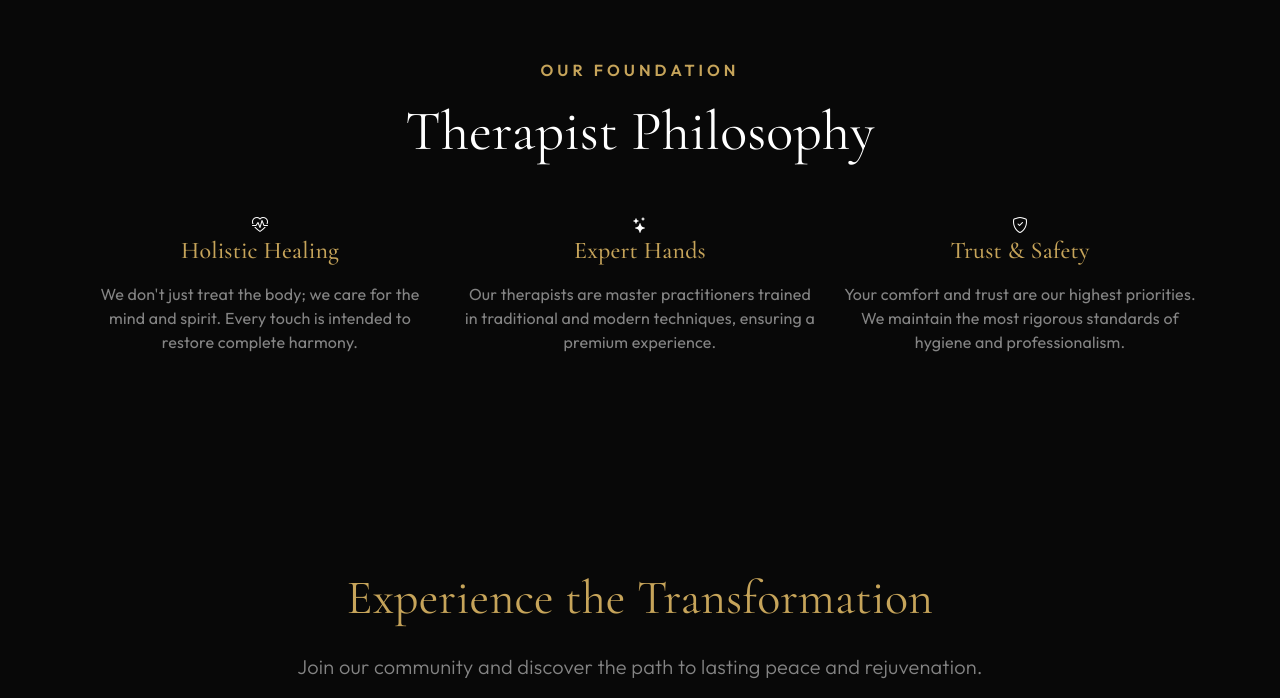
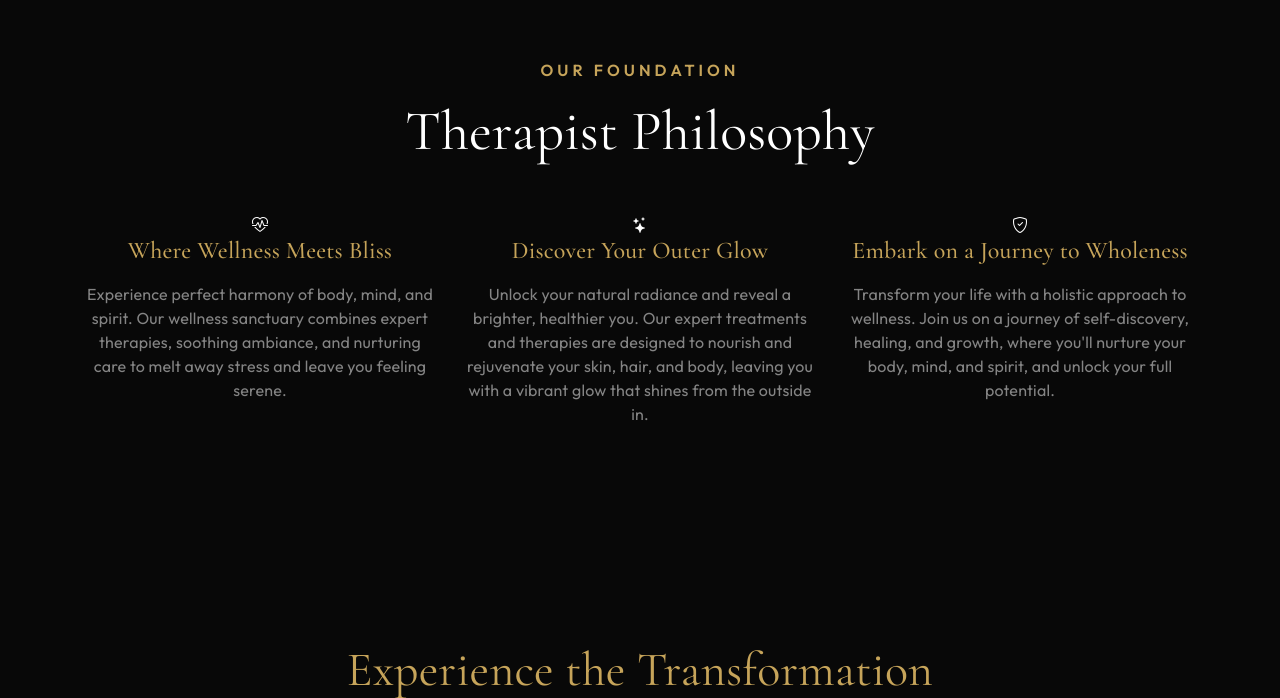
Before and after one commit to jerin-jaison/Sahasrara-Wellness, a Django app: page /about/ in a window 1280 px wide. Shown: the part 902-1600 px from the top of the page. Run offline with Django 5.2, Linux system fonts and the light colour scheme.

Commit message:
Index page and about page update

```diff
--- a/templates/about.html
+++ b/templates/about.html
@@ -105,25 +105,22 @@ color: rgba(255, 255, 255, 0.9);
             <div class="col-md-4" data-aos="fade-up" data-aos-delay="100">
                 <div class="philosophy-card text-center">
                     <div class="trust-badge"><i class="bi bi-heart-pulse"></i></div>
-                    <h3 class="h4 text-gold mb-3">Holistic Healing</h3>
-                    <p class="text-white-50">We don't just treat the body; we care for the mind and spirit. Every touch
-                        is intended to restore complete harmony.</p>
+                    <h3 class="h4 text-gold mb-3">Where Wellness Meets Bliss</h3>
+                    <p class="text-white-50">Experience perfect harmony of body, mind, and spirit. Our wellness sanctuary combines expert therapies, soothing ambiance, and nurturing care to melt away stress and leave you feeling serene.</p>
                 </div>
             </div>
             <div class="col-md-4" data-aos="fade-up" data-aos-delay="200">
                 <div class="philosophy-card text-center">
                     <div class="trust-badge"><i class="bi bi-stars"></i></div>
-                    <h3 class="h4 text-gold mb-3">Expert Hands</h3>
-                    <p class="text-white-50">Our therapists are master practitioners trained in traditional and modern
-                        techniques, ensuring a premium experience.</p>
+                    <h3 class="h4 text-gold mb-3">Discover Your Outer Glow</h3>
+                    <p class="text-white-50">Unlock your natural radiance and reveal a brighter, healthier you. Our expert treatments and therapies are designed to nourish and rejuvenate your skin, hair, and body, leaving you with a vibrant glow that shines from the outside in.</p>
                 </div>
             </div>
             <div class="col-md-4" data-aos="fade-up" data-aos-delay="300">
                 <div class="philosophy-card text-center">
                     <div class="trust-badge"><i class="bi bi-shield-check"></i></div>
-                    <h3 class="h4 text-gold mb-3">Trust & Safety</h3>
-                    <p class="text-white-50">Your comfort and trust are our highest priorities. We maintain the most
-                        rigorous standards of hygiene and professionalism.</p>
+                    <h3 class="h4 text-gold mb-3">Embark on a Journey to Wholeness</h3>
+                    <p class="text-white-50">Transform your life with a holistic approach to wellness. Join us on a journey of self-discovery, healing, and growth, where you'll nurture your body, mind, and spirit, and unlock your full potential.</p>
                 </div>
             </div>
         </div>
```
Also changed, not shown: templates/index.html (+4 -5 lines).
